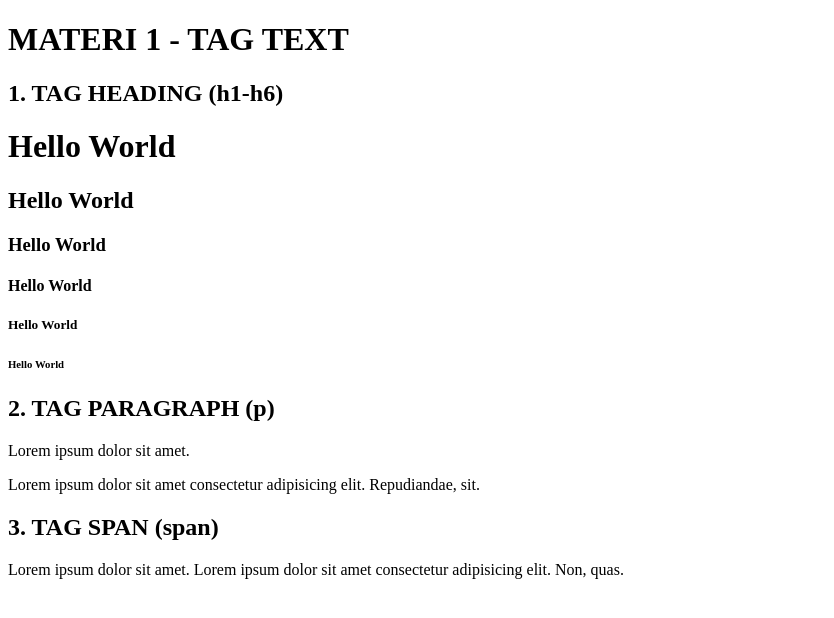
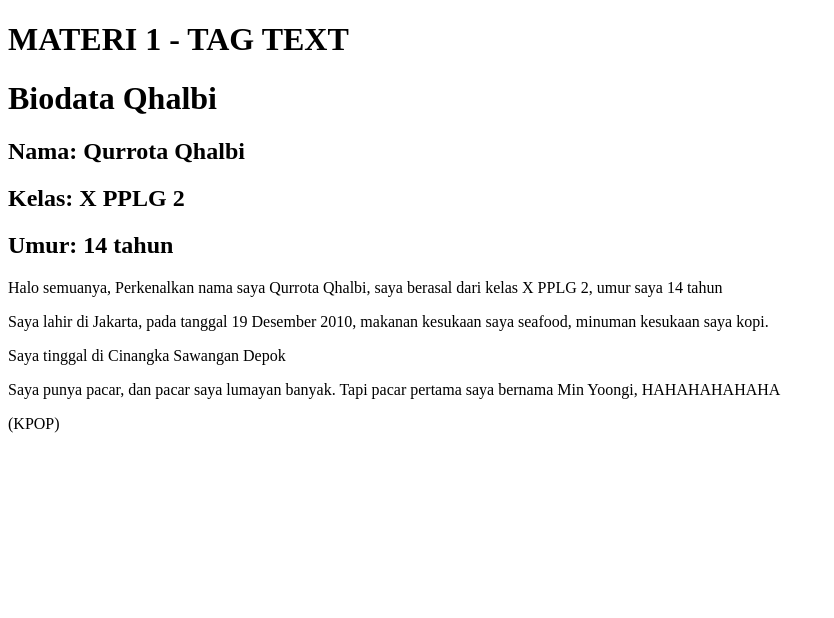
Before and after one commit to 29-qurrotaqhalbi/belajar-html, a plain HTML site: page 1-tag-text.html in a window 1280 px wide. Shown: the whole page, without its empty margins (0-834 px from the left). Drawn offline with Linux system fonts and the light colour scheme.

Commit message:
tugas 1 qolbi

```diff
--- a/1-tag-text.html
+++ b/1-tag-text.html
@@ -11,22 +11,20 @@
     <h1>MATERI 1 - TAG TEXT</h1>
 
     <!-- TAG HEADING (h1 - h6) : oerbedaanya hanya pada ukuran konten -->
-     <h2>1. TAG HEADING (h1-h6)</h2>
-     <h1>Hello World</h1>
-     <h2>Hello World</h2>
-     <h3>Hello World</h3>
-     <h4>Hello World</h4>
-     <h5>Hello World</h5>
-     <h6>Hello World</h6>
+     <h1>Biodata Qhalbi</h1>
+     <h2>Nama: Qurrota Qhalbi</h2>
+     <h2>Kelas: X PPLG 2</h2>
+     <h2>Umur: 14 tahun</h2>
 
      <!-- TAG PARAGRAPH (P) : untuk text paragraph dengan display block -->
-      <h2>2. TAG PARAGRAPH (p)</h2>
-      <p>Lorem ipsum dolor sit amet.</p>
-      <p>Lorem ipsum dolor sit amet consectetur adipisicing elit. Repudiandae, sit.</p>
+
+      <p>Halo semuanya, Perkenalkan nama saya Qurrota Qhalbi, saya berasal dari kelas X PPLG 2, umur saya 14 tahun</p>
+      <p>Saya lahir di Jakarta, pada tanggal 19 Desember 2010, makanan kesukaan saya seafood, minuman kesukaan saya kopi.</p>
+      <p>Saya tinggal di Cinangka Sawangan Depok</p>
 
       <!-- TAG SPAN (span) : untuk text yang displain inline -->
-       <h2>3. TAG SPAN (span)</h2>
-       <span>Lorem ipsum dolor sit amet.</span>
-       <span>Lorem ipsum dolor sit amet consectetur adipisicing elit. Non, quas.</span>
+       <span>Saya punya pacar, dan pacar saya lumayan banyak.</span>
+       <span>Tapi pacar pertama saya bernama Min Yoongi, HAHAHAHAHAHA</span>
+       <p> (KPOP)</p>
 </body>
 </html>
```
